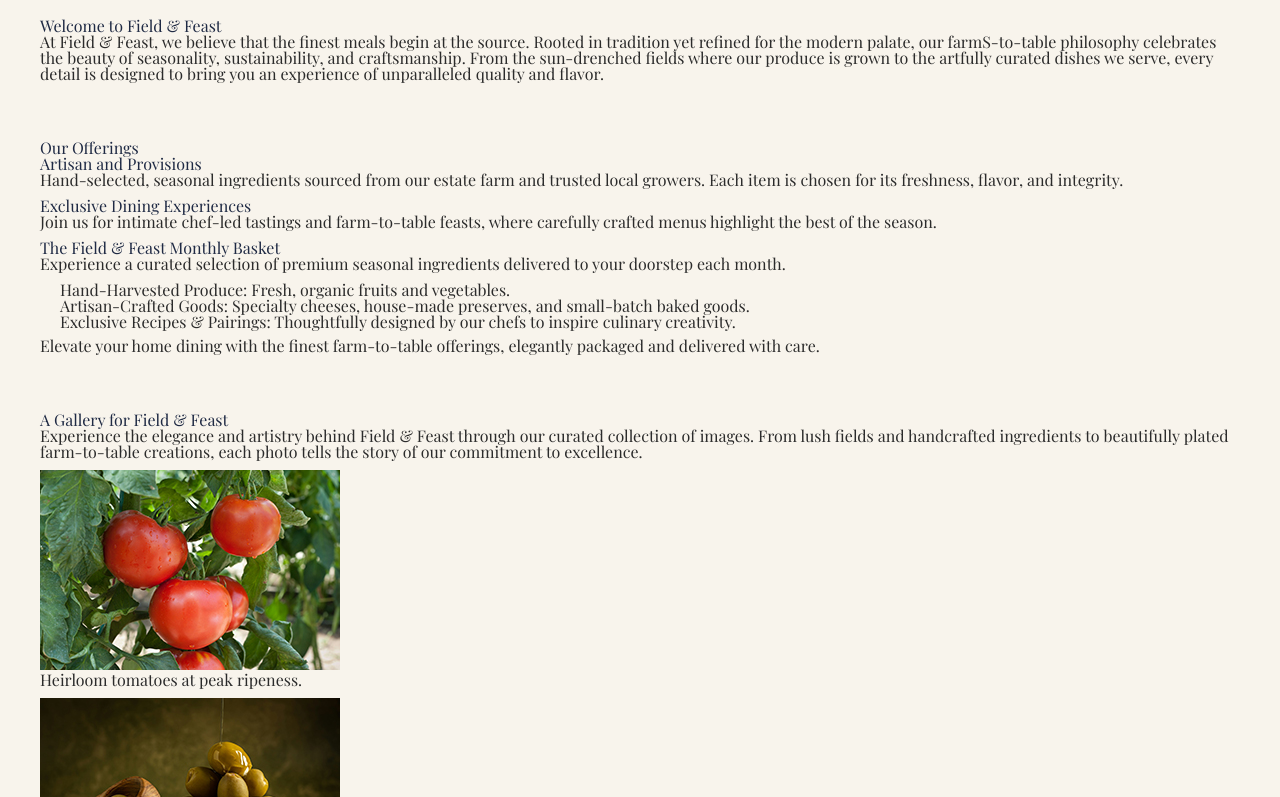
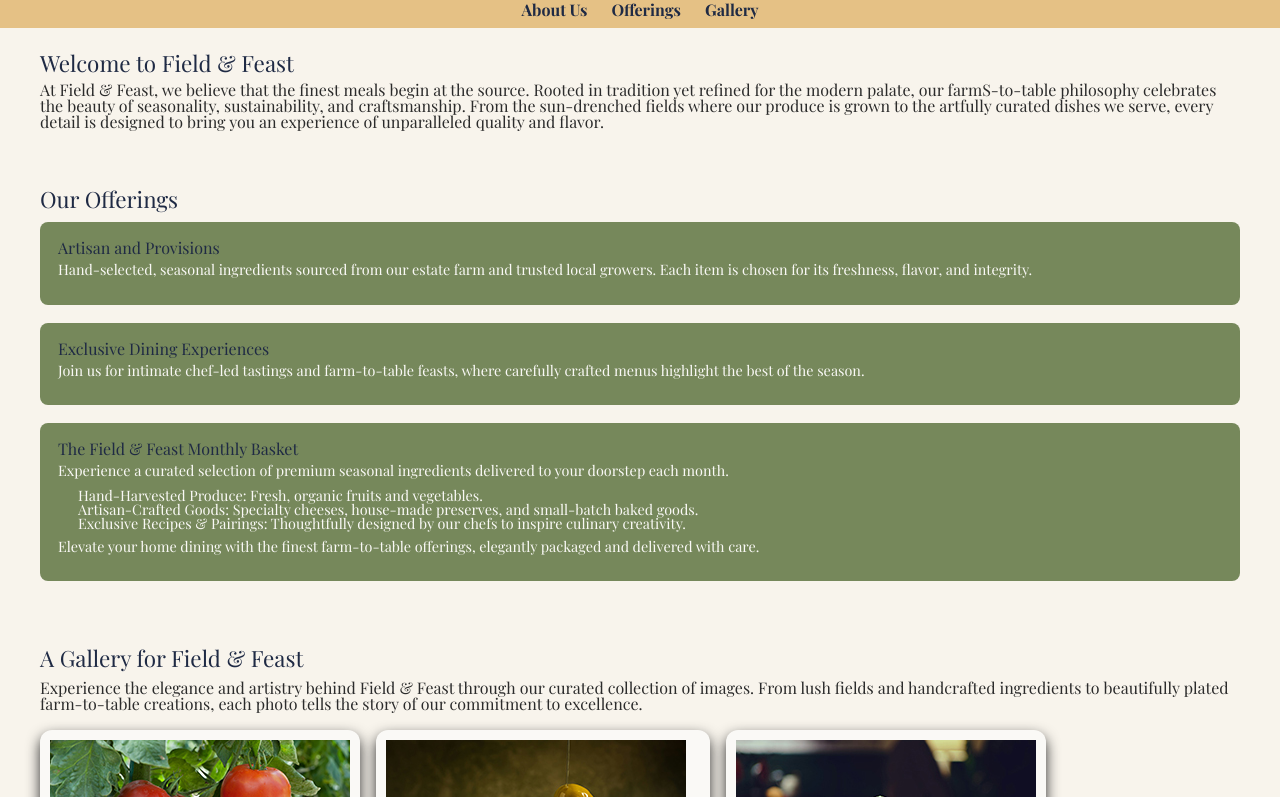
Before and after one commit to jdag000/fieldandfeast, a plain HTML site: page index.html in a window 1280 px wide. Shown: the part 294-1091 px from the top of the page. Drawn offline with nearby package versions, Linux system fonts and the light colour scheme; a web font is replaced by a local one.

Commit message:
Update styles.css

```diff
--- a/styles.css
+++ b/styles.css
@@ -108,9 +108,77 @@ ul {
 
 .top-header h1 {
     font-size: 2.1rem;
+    font-weight: bold;
 }
 
 .tagline {
     font-style: italic;
     font-size: 1rem;
+    padding-top: 14px;
 }
+
+.main-nav {
+    background-color: var(--champagne-gold);
+    display: flex;
+    justify-content: center;
+    gap: 24px;
+    padding: 10px 16px;
+    flex-wrap: wrap;
+}
+
+.main-nav a {
+    text-decoration: none;
+    color: var(--midnight-blue);
+    font-weight: bold;
+}
+
+#about h2 {
+    font-size: 1.4rem;
+    margin-bottom: 8px;
+}
+
+#offerings h2 {
+    font-size: 1.4rem;
+    margin-bottom: 12px;
+}
+
+.offer-box {
+    background-color: var(--olive-green);
+    color: var(--soft-white);
+    border-radius: 8px;
+    padding: 18px;
+    margin-bottom: 18px;
+}
+
+.offer-box h3 {
+    margin-bottom: 6px;
+    font-size: 1rem;
+}
+
+.offer-box p,
+.offer-box li {
+    font-size: 0.9rem;
+}
+
+#Gallery h2 {
+    font-size: 1.4rem;
+    margin-bottom: 10px;
+}
+
+#Gallery p {
+    font-size: 1rem;
+}
+
+.Gallery {
+    margin-top: 18px;
+    display: flex;
+    flex-wrap: wrap;
+    gap: 16px;
+}
+
+.gallery-card {
+    background-color: var(--soft-white);
+    border-radius: 12px;
+    padding: 10px;
+    box-shadow: 0 6px 14px;
+}
```
